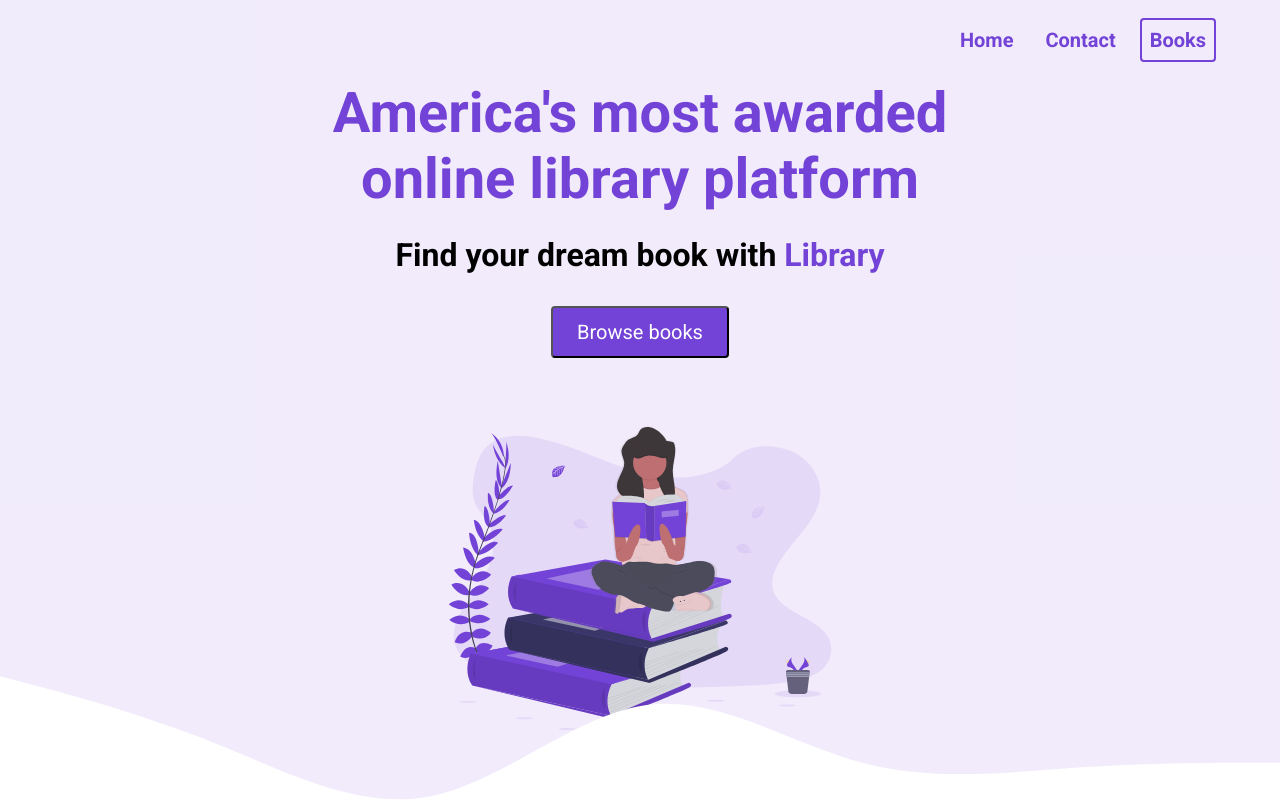
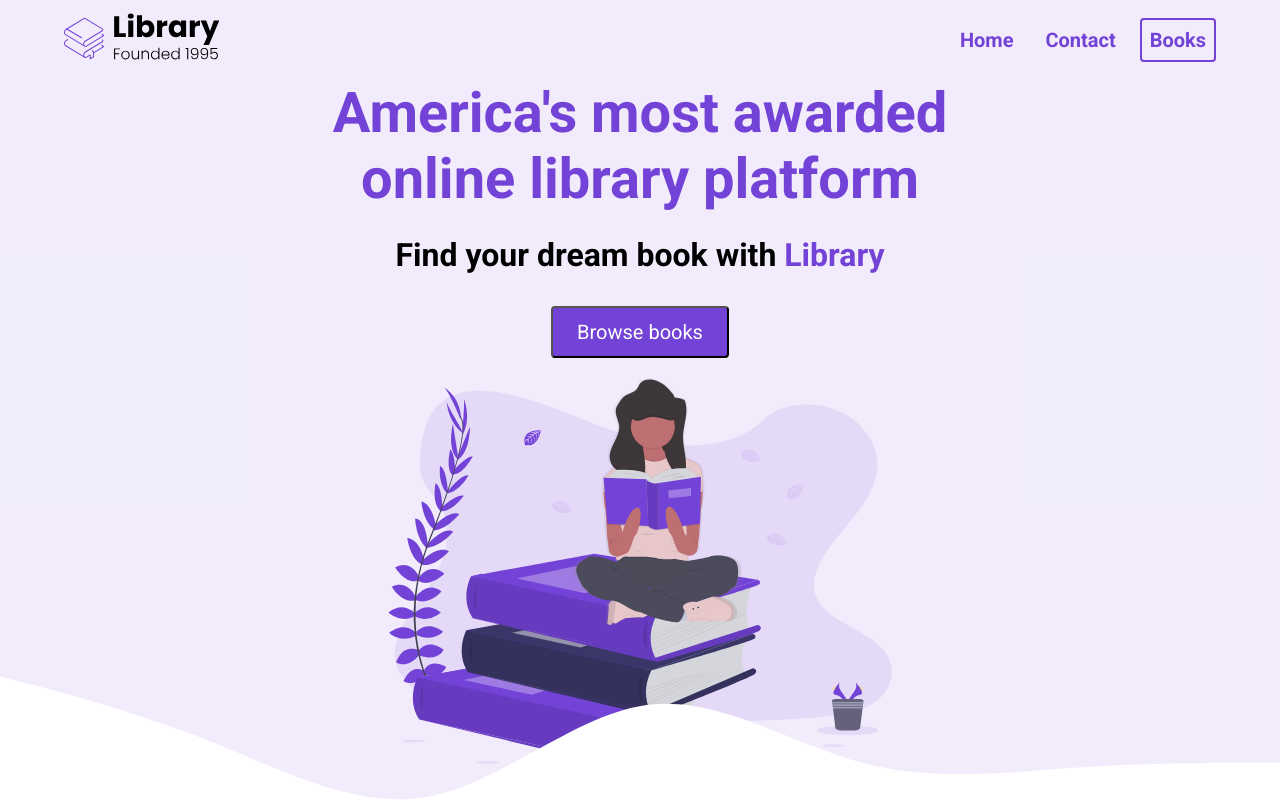
Before and after one commit to jagulay/first-e-commerce-website, a plain HTML site: page index.html in a window 1280 px wide. Shown: the top 805 px of the page. Drawn offline with Linux system fonts and the light colour scheme.

Commit message:
fixed nav logo visibility

```diff
--- a/style.css
+++ b/style.css
@@ -160,7 +160,6 @@ img {
     width: 100%;
     height: 100%;
     max-height: 50vh;
-    padding: 48px;
 }
 
 p {
@@ -206,11 +205,11 @@ button:active {
 
 .header__img--wrapper {
     padding: 20px;
+    margin-bottom: 48px;
 }
 
 .container {
     padding: 56px 0;
-
 }
 
 .row {
```
